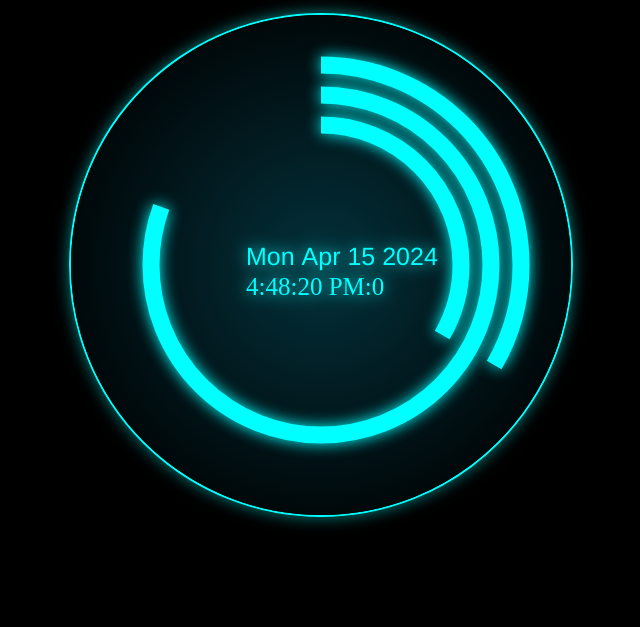
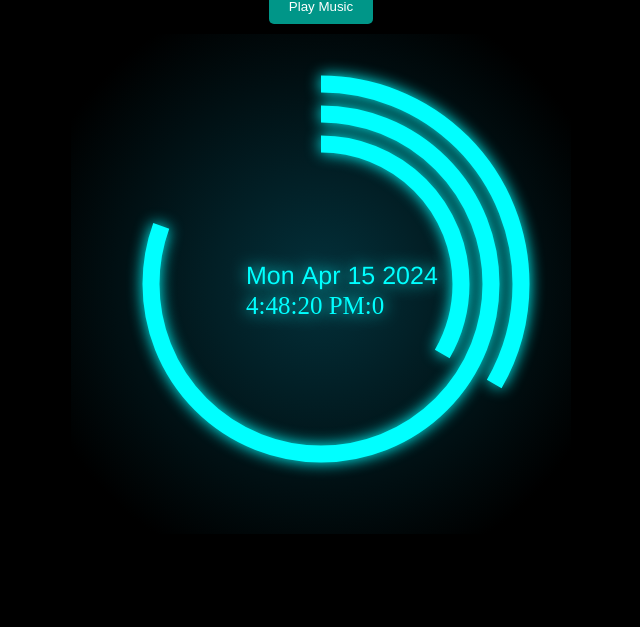
Before and after one commit to mohammadhashim135/ByteMazeHashim-Clock, a plain HTML site: page index.html in a window 1280 px wide. Shown: the part 173-800 px from the top of the page, without its empty margins (319-959 px from the left). Drawn offline with Linux system fonts and the light colour scheme.

Commit message:
Music Feature Added

```diff
--- a/index.html
+++ b/index.html
@@ -11,8 +11,29 @@
 <body>
     <div class="container">
         <h1 style="color: #009688;">ByteMazeHashim's</h1>
+        <button id="musicButton">Play Music</button> <!-- Music button -->
         <canvas id="canvas" width="500" height="500">Your browser does not support the HTML5 canvas tag.</canvas>
     </div>
+
+    <audio id="bgMusic" autoplay loop>
+        <source src="bgm.mp3" type="audio/mpeg">
+        Your browser does not support the audio element.
+    </audio>
+
     <script src="script.js"></script>
+    <script>
+        const musicButton = document.getElementById('musicButton');
+        const bgMusic = document.getElementById('bgMusic');
+
+        musicButton.addEventListener('click', () => {
+            if (bgMusic.paused) {
+                bgMusic.play();
+                musicButton.textContent = 'Pause Music';
+            } else {
+                bgMusic.pause();
+                musicButton.textContent = 'Play Music';
+            }
+        });
+    </script>
 </body>
 </html>
--- a/script.js
+++ b/script.js
@@ -1,20 +1,19 @@
 //ByteMazeHashim
-
 
 var canvas = document.getElementById("canvas");
 var ctx = canvas.getContext("2d");
 
 ctx.strokeStyle = '#00ffff';
 ctx.lineWidth = 17;
-		ctx.shadowBlur= 15;
-		ctx.shadowColor = '#00ffff'
+ctx.shadowBlur = 15;
+ctx.shadowColor = '#00ffff';
 
-		function degToRad(degree){
-			var factor = Math.PI/180;
-			return degree*factor;
+function degToRad(degree) {
+    var factor = Math.PI / 180;
+    return degree * factor;
 }
 
-		function renderTime(){
+function renderTime() {
     var now = new Date();
     var today = now.toDateString();
     var time = now.toLocaleTimeString();
@@ -22,36 +21,40 @@ var canvas = document.getElementById("canvas");
     var min = now.getMinutes();
     var sec = now.getSeconds();
     var mil = now.getMilliseconds();
-			var smoothsec = sec+(mil/1000);
-      var smoothmin = min+(smoothsec/60);
+    var smoothsec = sec + (mil / 1000);
+    var smoothmin = min + (smoothsec / 60);
 
     //Background
     gradient = ctx.createRadialGradient(250, 250, 5, 250, 250, 300);
     gradient.addColorStop(0, "#03303a");
     gradient.addColorStop(1, "black");
     ctx.fillStyle = gradient;
-			//ctx.fillStyle = 'rgba(00 ,00 , 00, 1)';
     ctx.fillRect(0, 0, 500, 500);
+
     //Hours
     ctx.beginPath();
-			ctx.arc(250,250,200, degToRad(270), degToRad((hrs*30)-90));
+    ctx.arc(250, 250, 200, degToRad(270), degToRad((hrs * 30) - 90));
     ctx.stroke();
+
     //Minutes
     ctx.beginPath();
-			ctx.arc(250,250,170, degToRad(270), degToRad((smoothmin*6)-90));
+    ctx.arc(250, 250, 170, degToRad(270), degToRad((smoothmin * 6) - 90));
     ctx.stroke();
+
     //Seconds
     ctx.beginPath();
-			ctx.arc(250,250,140, degToRad(270), degToRad((smoothsec*6)-90));
+    ctx.arc(250, 250, 140, degToRad(270), degToRad((smoothsec * 6) - 90));
     ctx.stroke();
+
     //Date
     ctx.font = "25px Helvetica";
-			ctx.fillStyle = 'rgba(00, 255, 255, 1)'
+    ctx.fillStyle = 'rgba(0, 255, 255, 1)';
     ctx.fillText(today, 175, 250);
+
     //Time
     ctx.font = "25px Helvetica Bold";
-			ctx.fillStyle = 'rgba(00, 255, 255, 1)';
-			ctx.fillText(time+":"+mil, 175, 280);
+    ctx.fillStyle = 'rgba(0, 255, 255, 1)';
+    ctx.fillText(time + ":" + mil, 175, 280);
+}
 
-		}
 setInterval(renderTime, 40);
--- a/styles.css
+++ b/styles.css
@@ -1,6 +1,10 @@
+/* ByteMazeHashim*/
+
+
 body {
     background-color: black;
     display: flex;
+    flex-direction: column;
     justify-content: center;
     align-items: center;
     height: 100vh;
@@ -9,10 +13,27 @@ body {
 
 .container {
     text-align: center;
+    display: flex;
+    flex-direction: column;
+    align-items: center;
 }
 
-canvas {
-    border: 2px solid #00ffff;
-    border-radius: 50%;
-    box-shadow: 0 0 15px rgba(0, 255, 255, 0.5);
+h1 {
+    color: #009688;
+    margin-bottom: 10px; /* Adjust margin bottom of the text */
 }
+
+button {
+    background-color: #009688; /* Same color as the text */
+    color: white;
+    border: none;
+    padding: 10px 20px;
+    border-radius: 5px;
+    cursor: pointer;
+    transition: background-color 0.3s;
+    margin-bottom: 10px; /* Adjust margin bottom of the button */
+}
+
+button:hover {
+    background-color: #007a63; /* Darker shade of the same color on hover */
+}
```
Also changed, not shown: 1 other file. Lines whose indentation alone changed are shown as unchanged.
